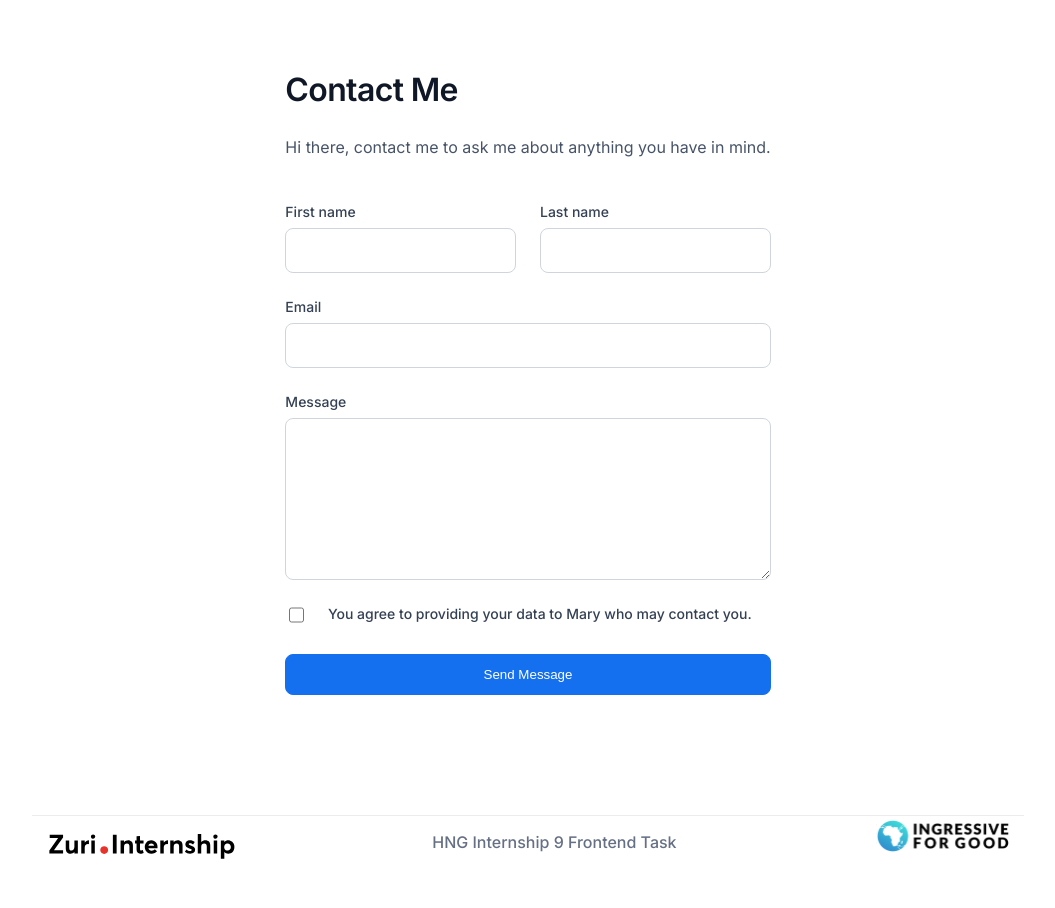
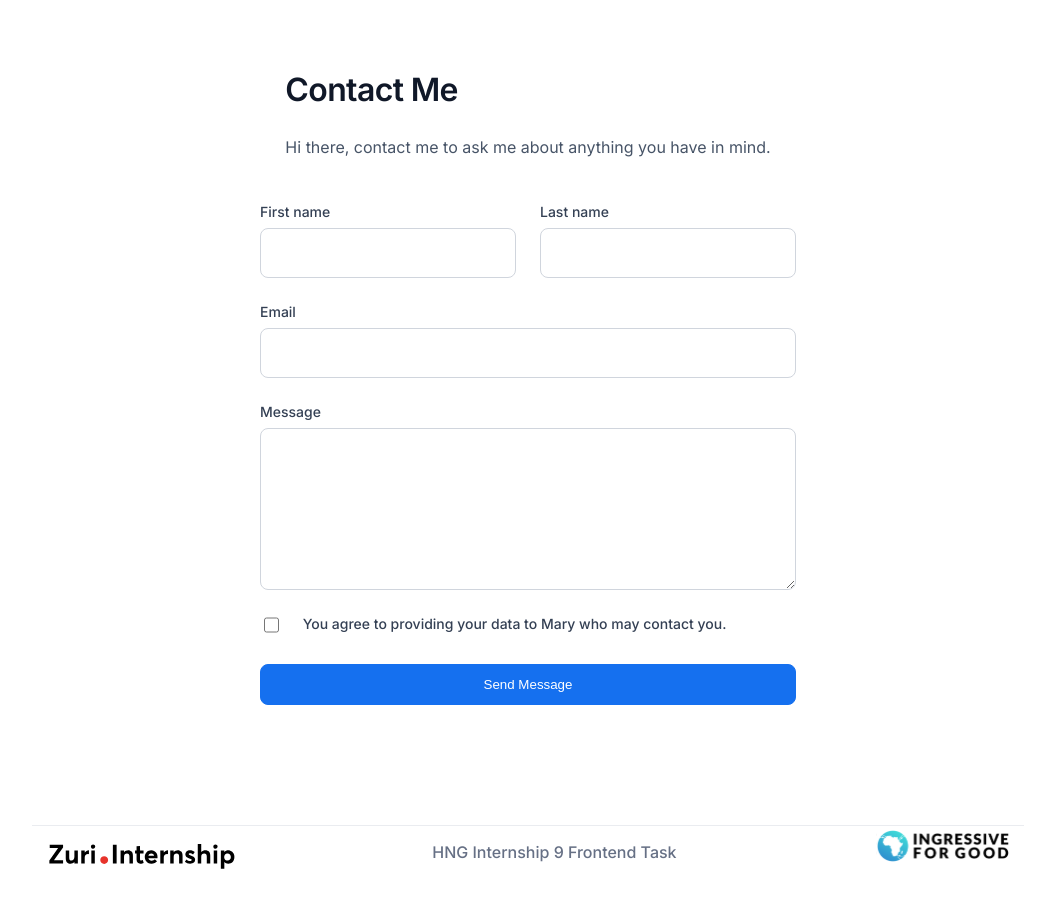
Before and after one commit to Mally13/hngistage1, a React (Create React App) app: page /contact in a window 1280 px wide. Shown: the whole page, without its empty margins (112-1167 px from the left). Built offline with nearby package versions, Linux system fonts and the light colour scheme.

Commit message:
style: input and test area placeholders

```diff
--- a/src/App.css
+++ b/src/App.css
@@ -378,7 +378,45 @@ button#btn__submit:valid{
 input, textarea{
  padding: 14px 10px;
  border-radius: 8px;
- border:1px solid var(--color-grey300)
+ border:1px solid var(--color-grey300);
+ color: var(--color-grey900);
+ font-weight: var(--font-weight-regular);
+ font-size: inherit;
+ font-family: inherit;
+}
+textarea::-webkit-input-placeholder,input::-webkit-input-placeholder {
+  color: var(--color-grey500);
+  font-weight: var(--font-weight-regular);
+  font-size: inherit;
+  font-family: inherit;
+}
+
+textarea:-moz-placeholder,input:-moz-placeholder { /* Firefox 18- */
+  color: var(--color-grey500);
+  font-weight: var(--font-weight-regular);
+  font-size: inherit;
+  font-family: inherit;
+}
+
+textarea::-moz-placeholder, input::-moz-placeholder{  /* Firefox 19+ */
+  color: var(--color-grey500);
+  font-weight: var(--font-weight-regular);
+  font-size: inherit;
+  font-family: inherit;
+}
+
+textarea:-ms-input-placeholder,input:-ms-input-placeholder {
+  color: var(--color-grey500);
+  font-weight: var(--font-weight-regular);
+  font-size: inherit;
+  font-family: inherit;
+}
+
+textarea::placeholder, input::placeholder {
+  color: var(--color-grey500);
+  font-weight: var(--font-weight-regular);
+  font-size: inherit;
+  font-family: inherit;
 }
 textarea{
   height: 132px;
```
